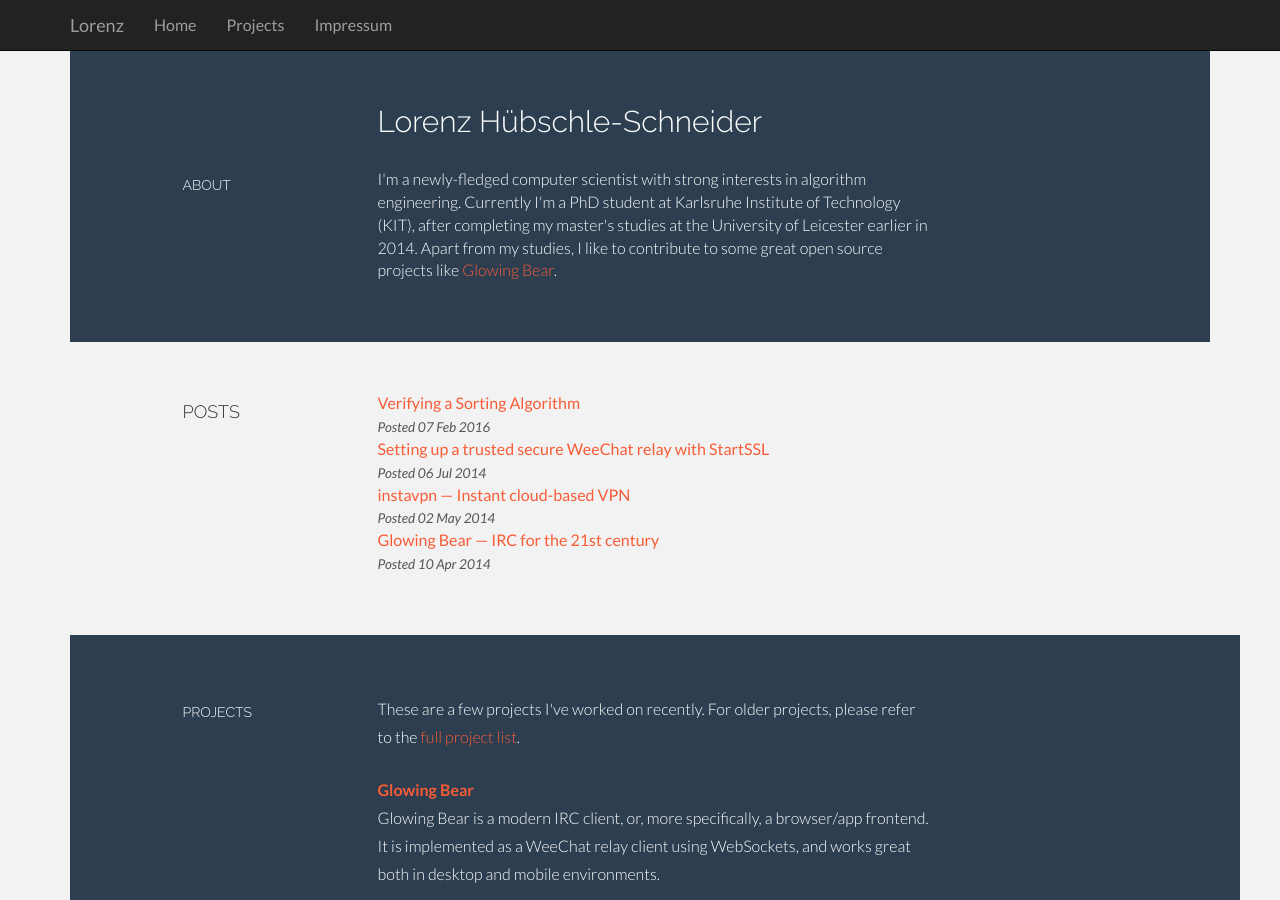
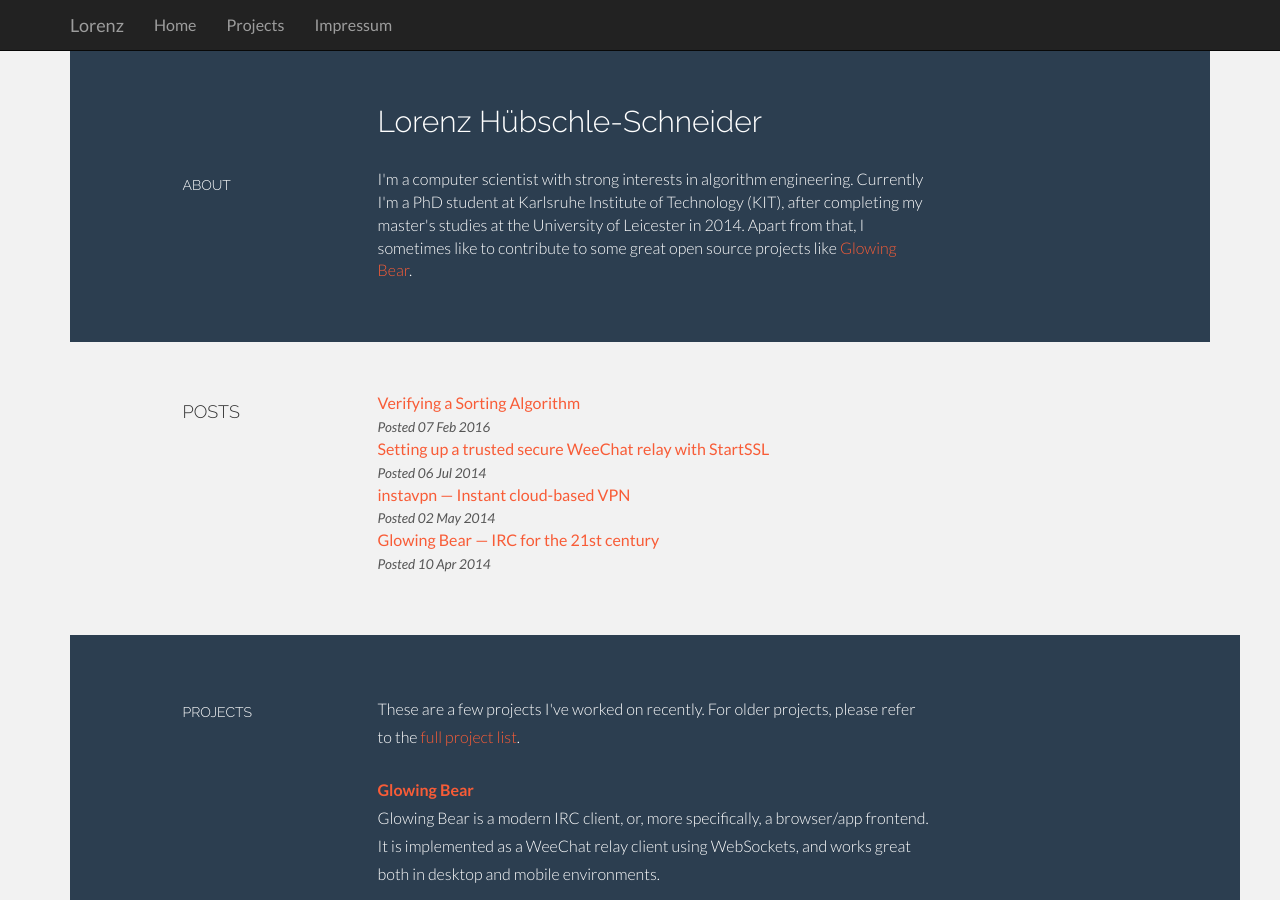
Before and after one commit to lorenzhs/lorenzhs.github.io, a Jekyll site: the page built from index.html, in a window 1280 px wide and 900 px high. Built offline with Jekyll 4.4.1, drawn with Linux system fonts in a browser that asks for light colours; nearby versions of some CDN libraries.

Commit message:
Update bio

```diff
--- a/index.html
+++ b/index.html
@@ -16,8 +16,8 @@ title: Lorenz Hübschle-Schneider
                 <h5>ABOUT</h5>
             </div>
             <div class="col-lg-6">
-                I'm a newly-fledged computer scientist with strong interests in algorithm engineering. Currently I'm a PhD student at Karlsruhe Institute of Technology (KIT), after completing my master's studies at the University of Leicester earlier in 2014.
-                Apart from my studies, I like to contribute to some great open source projects like <a href="/projects.html#glowing-bear">Glowing Bear</a>.
+                I'm a computer scientist with strong interests in algorithm engineering. Currently I'm a PhD student at Karlsruhe Institute of Technology (KIT), after completing my master's studies at the University of Leicester in 2014.
+                Apart from that, I sometimes like to contribute to some great open source projects like <a href="/projects.html#glowing-bear">Glowing Bear</a>.
             </div>
         </div>
     </div>
```
